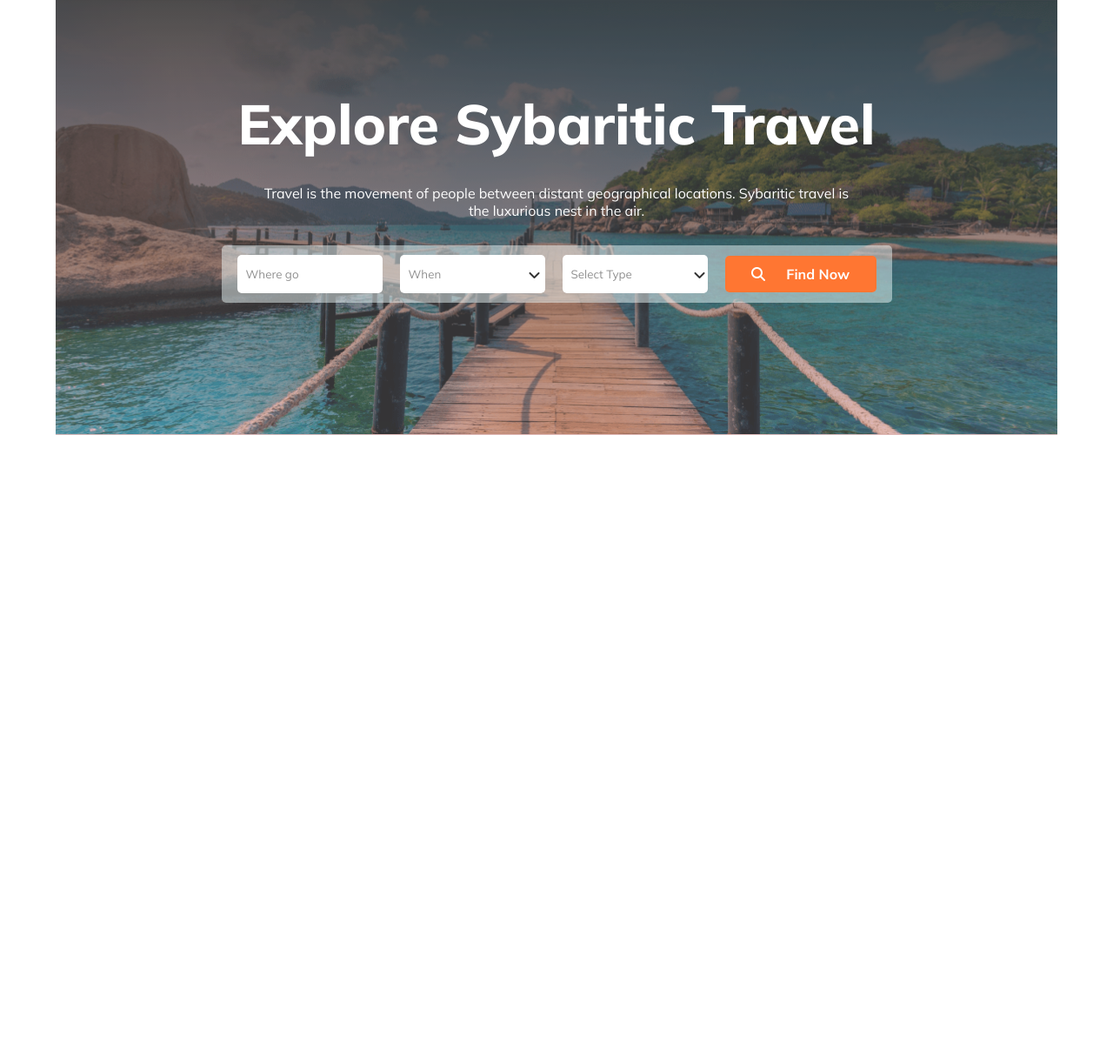
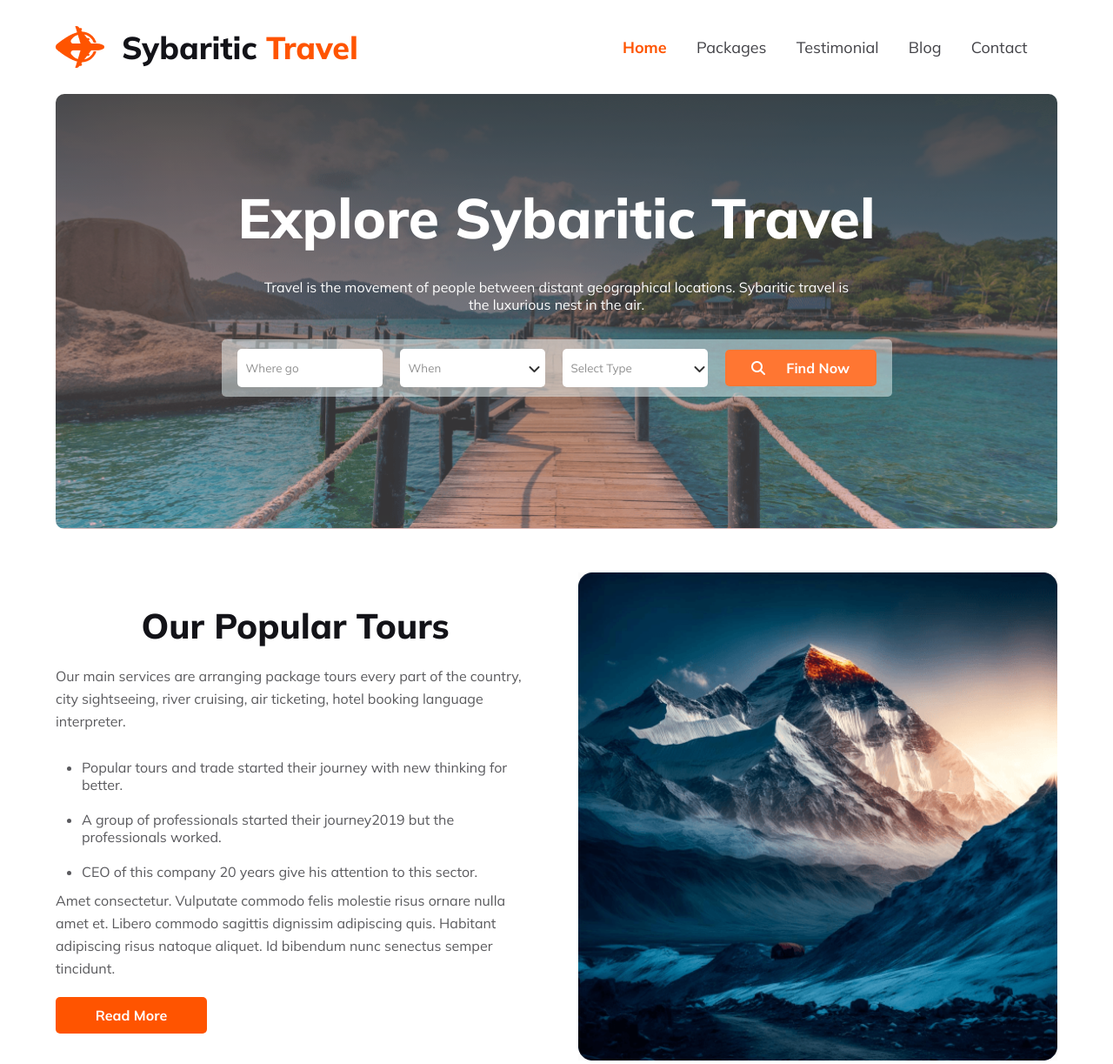
Before and after one commit to eduinfonet/Assignment-02, a plain HTML site: page index.html in a window 1280 px wide. Shown: the whole page at 87% size. Before the commit the page ends 800 px from the top, so only its background shows below. Drawn offline with Linux system fonts and the light colour scheme.

Commit message:
popular section done

```diff
--- a/assets/css/responsiveStyle.css
+++ b/assets/css/responsiveStyle.css
@@ -7,6 +7,30 @@
 }
 
 @media screen and (max-width: 600px) {
+  .menu-bar-container {
+    display: inline-block;
+  }
+  .menu-logo {
+    width: 100%;
+  }
+  .menu-logo h1 {
+    color: #131318;
+    font-size: 30px;
+    font-weight: 600;
+  }
+  .menu-logo h1 .logo-color {
+    color: #ff5400;
+    font-size: 30px;
+    font-weight: 600;
+  }
+  .menu-item ul {
+    display: none;
+  }
+
+  .menu-item .fa-grip-lines {
+    visibility: visible;
+  }
+  /* banner section */
   .banner-section {
     height: 800px;
     margin: 20px 20px;
@@ -55,13 +79,7 @@
     padding-left: 10px;
     min-height: 60px;
   }
-  /* .banner-group-text {
-    position: relative;
-    display: flex;
-    gap: 20px;
-    max-height: 50px;
-    padding: 10px;
-  } */
+
   .banner-group-text #when01 {
     position: absolute;
     width: 24px;
@@ -84,4 +102,20 @@
     text-align: center;
     padding-right: 20px;
   }
+
+  /* ------------popular section--------------- */
+  .poular-container {
+    flex-direction: column;
+    gap: 50px;
+  }
+  .popular-text {
+    width: 100%;
+  }
+  .popular-img {
+    width: 100%;
+    text-align: center;
+  }
+  .popular-img img {
+    width: 100%;
+  }
 }
--- a/assets/css/style.css
+++ b/assets/css/style.css
@@ -6,7 +6,64 @@
   box-sizing: border-box;
   font-family: "Mulish", sans-serif;
 }
+/* -------------menu bar section--------------- */
+.menu-bar-section {
+  width: 90%;
+  max-width: 1440px;
+  min-height: 70px;
+  margin: 0 auto;
+  padding: 30px 0;
+}
 
+.menu-bar-container {
+  display: flex;
+  align-items: center;
+  justify-content: space-between;
+}
+.menu-logo {
+  display: flex;
+  width: 50%;
+  align-items: center;
+}
+.menu-logo h1 {
+  color: #131318;
+  font-size: 36px;
+  font-weight: 800;
+  padding-left: 20px;
+}
+.menu-logo h1 .logo-color {
+  color: #ff5400;
+  font-size: 36px;
+  font-weight: 800;
+}
+.menu-item {
+  width: 50%;
+  max-width: 500px;
+}
+.menu-item ul {
+  display: flex;
+  list-style: none;
+  justify-content: space-between;
+}
+.menu-item ul li {
+  display: flex;
+  list-style: none;
+}
+.menu-item ul li a {
+  text-decoration: none;
+  color: #424247;
+  font-size: 18px;
+  font-weight: 400;
+}
+.menu-item .home {
+  color: #ff5400;
+  font-size: 18px;
+  font-weight: 700;
+}
+.menu-item .fa-grip-lines {
+  display: none;
+}
+/* -------------banner section ---------------- */
 .banner-section {
   width: 90%;
   max-width: 1440px;
@@ -20,6 +77,7 @@
   background-blend-mode: multiply;
   opacity: 0.8;
   object-fit: cover;
+  border-radius: 10px;
 }
 
 .banner-container {
@@ -97,7 +155,8 @@
   cursor: pointer;
   text-align: center;
 }
-.banner-group-text button {
+.banner-group-text button,
+.popular-text button {
   width: 174px;
   min-height: 40px;
   padding: 11px 0;
@@ -113,3 +172,54 @@
 button .fa-solid {
   margin-right: 20px;
 }
+
+/* ------------popular section--------------- */
+.popular-tour {
+  width: 90%;
+  max-width: 1440px;
+  height: 500px;
+  margin: 50px auto;
+}
+.poular-container {
+  display: flex;
+  align-items: center;
+  justify-content: space-between;
+  gap: 50px;
+}
+.popular-text {
+  width: 50%;
+}
+
+.popular-text h1 {
+  color: #131318;
+  text-align: center;
+  font-size: 40px;
+  font-weight: 800;
+  margin-bottom: 20px;
+}
+.popular-text p {
+  color: #5a5a5d;
+  font-size: 16px;
+  font-weight: 400;
+  line-height: 26px;
+  padding-bottom: 20px;
+}
+.popular-list-item {
+  margin-left: 30px;
+}
+
+.popular-list-item li {
+  color: rgba(19, 19, 24, 0.7);
+  padding: 10px 0;
+  font-size: 16px;
+  font-style: normal;
+  font-weight: 400;
+}
+.popular-img {
+  width: 50%;
+  text-align: right;
+}
+.popular-img img {
+  object-fit: cover;
+  width: 100%;
+}
--- a/index.html
+++ b/index.html
@@ -16,6 +16,24 @@
   <body>
     <header>
       <nav>
+        <section class="menu-bar-section">
+          <div class="menu-bar-container">
+            <div class="menu-logo">
+              <img src="assets/img/Group02.png" alt="" />
+              <h1>Sybaritic <span class="logo-color">Travel</span></h1>
+            </div>
+            <div class="menu-item">
+              <ul>
+                <li><a class="home" href="">Home</a></li>
+                <li><a href="">Packages</a></li>
+                <li><a href="">Testimonial</a></li>
+                <li><a href="">Blog</a></li>
+                <li><a href="">Contact</a></li>
+                <li><a href=""></a><i class="fa-solid fa-grip-lines"></i></li>
+              </ul>
+            </div>
+          </div>
+        </section>
         <!-- banner section -->
         <section class="banner-section">
           <div class="banner-container">
@@ -50,7 +68,43 @@
         </section>
       </nav>
     </header>
-    <main></main>
+    <main>
+      <section class="popular-tour">
+        <div class="poular-container">
+          <div class="popular-text">
+            <h1>Our Popular Tours</h1>
+            <p>
+              Our main services are arranging package tours every part of the
+              country, city sightseeing, river cruising, air ticketing, hotel
+              booking language interpreter.
+            </p>
+            <ul class="popular-list-item">
+              <li>
+                Popular tours and trade started their journey with new thinking
+                for better.
+              </li>
+              <li>
+                A group of professionals started their journey2019 but the
+                professionals worked.
+              </li>
+              <li>
+                CEO of this company 20 years give his attention to this sector.
+              </li>
+            </ul>
+            <p>
+              Amet consectetur. Vulputate commodo felis molestie risus ornare
+              nulla amet et. Libero commodo sagittis dignissim adipiscing quis.
+              Habitant adipiscing risus natoque aliquet. Id bibendum nunc
+              senectus semper tincidunt.
+            </p>
+            <button>Read More</button>
+          </div>
+          <div class="popular-img">
+            <img src="assets/img/Rectangle01.png" alt="" />
+          </div>
+        </div>
+      </section>
+    </main>
     <footer></footer>
   </body>
   <!-- fontawesome link -->
```
